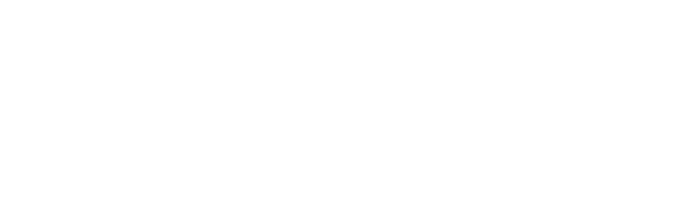
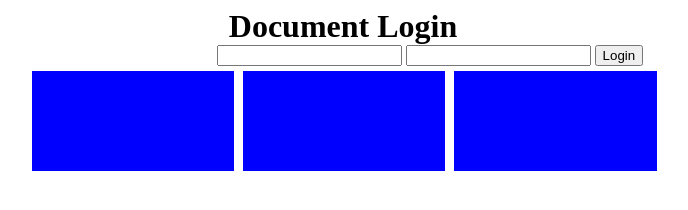
Before and after one commit to shailesh-rai-12/webdev, a plain HTML site: page login.html in a window 1280 px wide. Shown: the whole page, without its empty margins (297-985 px from the left). Drawn offline with Linux system fonts and the light colour scheme.

Commit message:
login structure with basic css

```diff
--- a/login.html
+++ b/login.html
@@ -8,6 +8,29 @@
     <title>Practice</title>
 </head>
 <body>
+    <div class="container">
+        <div class="headdiv">Document Login</div>
+        <div class="formdiv">
+            <form action="##" method="post">
 
+                    <input type="email" name="email" id="email">
+
+                    <input type="password" name="password" id="password">
+
+
+                    <button type="submit">Login</button>
+
+            </form>
+            <div>
+                <div class="emptydiv"></div>
+                <div class="emptydiv"></div>
+                <div class="emptydiv"></div>
+
+            </div>
+
+
+
+        </div>
+    </div>
 </body>
 </html>
--- a/loginstyle.css
+++ b/loginstyle.css
@@ -0,0 +1,36 @@
+.headdiv{
+    font-size: xx-large;
+    font-weight: bolder;
+    text-align: center;
+}
+
+.formdiv{
+    margin-left: auto;
+    margin-right: auto;
+    width: 50%;
+}
+
+form{
+    margin-left: 30%;
+
+
+}
+.emptydiv{
+    width:32%;
+    height:100px;
+    display: inline-block;
+    background-color: blue;
+    margin-left: 5px;
+    margin-top: 5px;
+}
+
+@media screen and (max-width:800px) {
+    body{
+        background-color: green;
+     }
+}
+@media screen and (max-width:480px) {
+ body{
+    background-color: red;
+ }
+}
```
